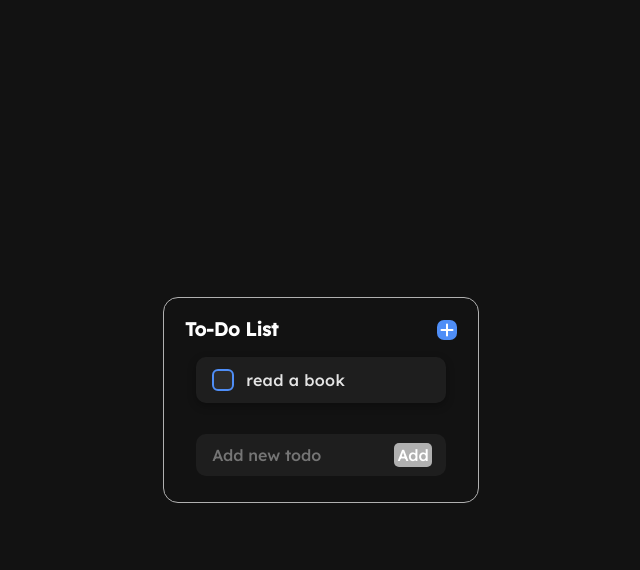
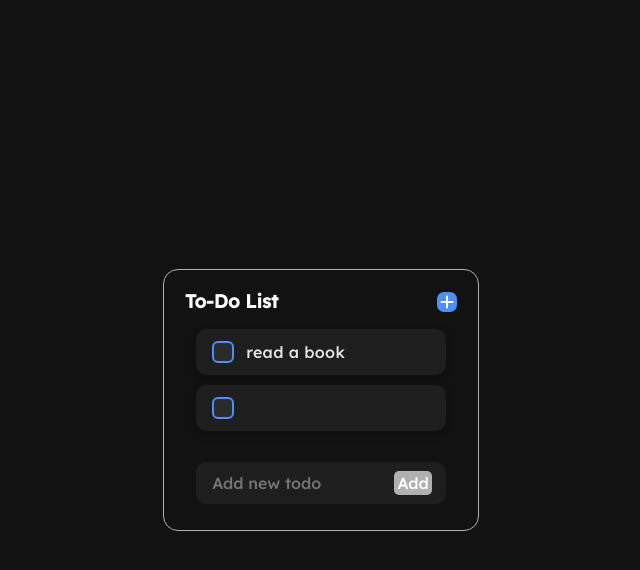
Before and after one commit to SinaPrj-web/Simple-Todo-App, a plain HTML site: page index.html in a window 1280 px wide. Both pictures are taken after a click on the element "Add". Shown: the whole page, without its empty margins (319-959 px from the left). Drawn offline with Linux system fonts and the light colour scheme.

Commit message:
coding addTodoToList function

```diff
--- a/index.html
+++ b/index.html
@@ -30,7 +30,7 @@
             </div>
 
             <div class="input-container">
-                <input type="text" class="todo-add-btn" placeholder="Add new todo"><span>add</span>
+                <input type="text" class="todo-add-btn" placeholder="Add new todo"><span id="addBtn">add</span>
             </div>
 
         </div>
--- a/script.js
+++ b/script.js
@@ -1 +1,25 @@
 let $ = document;
+
+let addBtn = $.querySelector('#addBtn')
+let inputText = $.querySelector('.todo-add-btn')
+let TodoContainer = $.querySelector('.list-container')
+
+
+addBtn.addEventListener('click' , addTodoToList)
+
+
+
+function addTodoToList () {
+    let TodoValue = inputText.value
+
+    let todoHtml = `<li class="todo">
+                        <label>
+                          <input class="todo-checkbox" type="checkbox">
+                          <span class="checkmark"></span>
+                        </label>
+                        <span class="todo-text">${TodoValue}</span>
+                      </li>`
+
+    TodoContainer.insertAdjacentHTML("beforeend" , todoHtml)
+
+}
```
